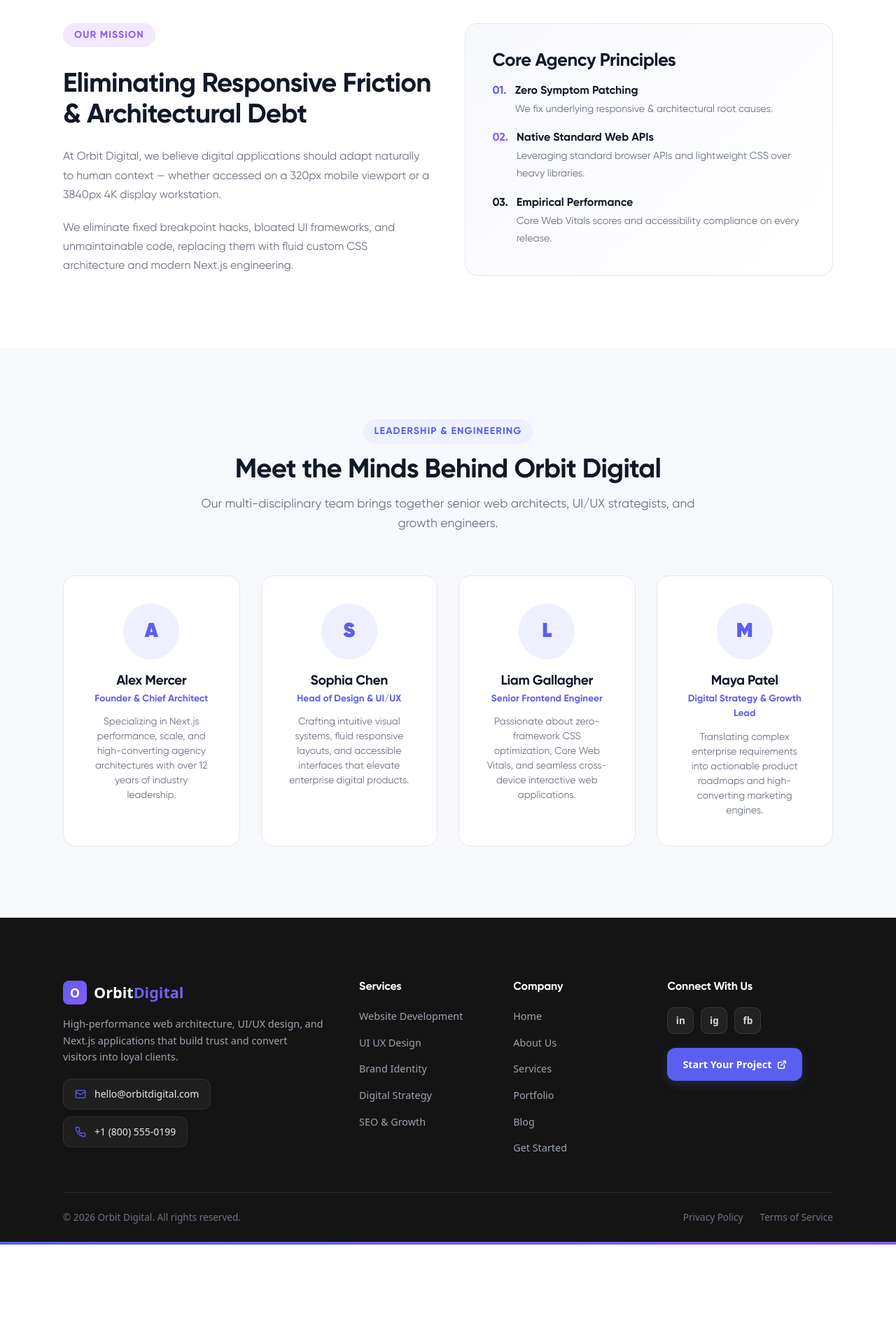
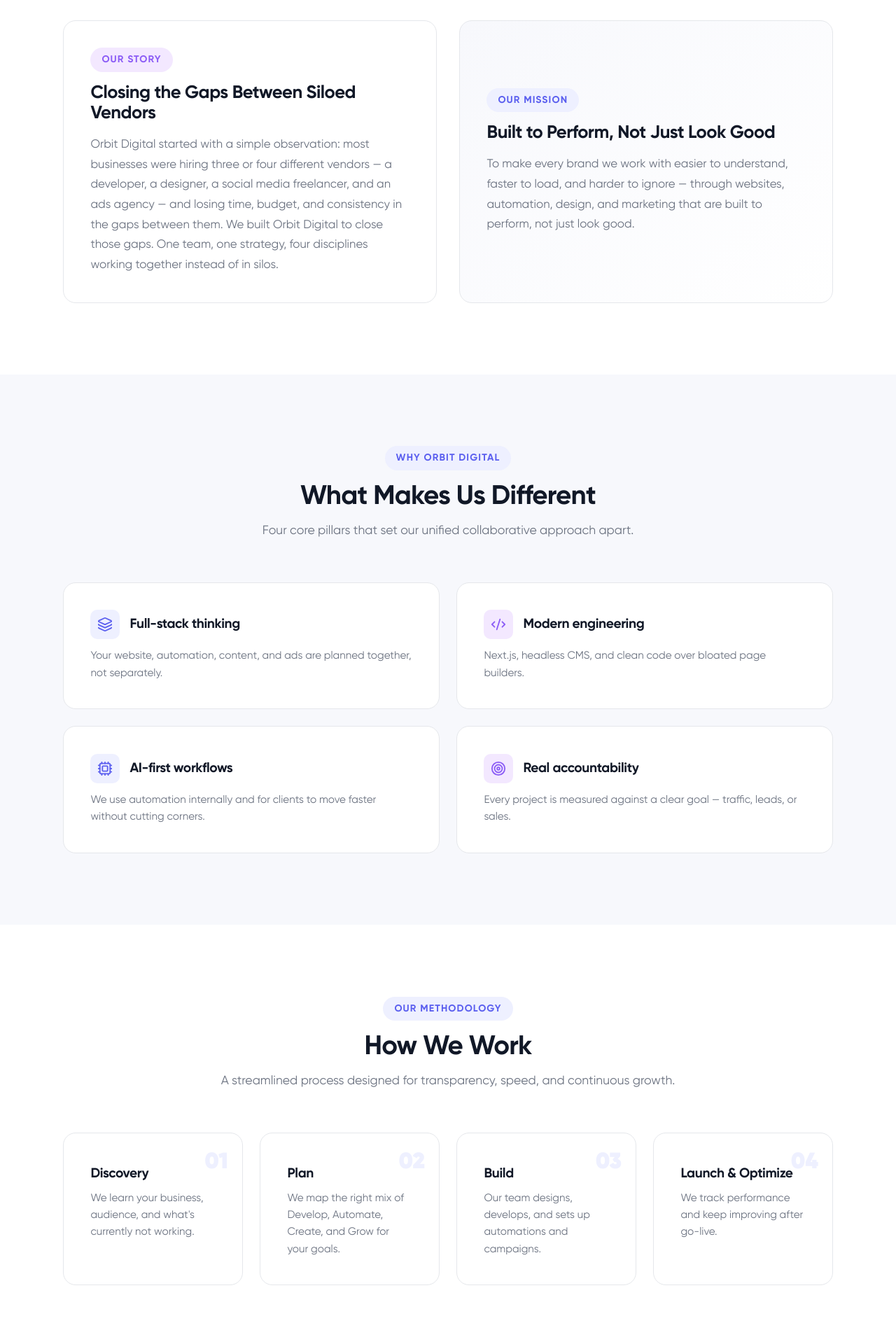
Before and after one commit to Muhammad-Hamza-webdev/orbit-digital, a Next.js app: page /about in a window 1280 px wide. Shown: the part 560-2480 px from the top of the page at 70% size. Before the commit the page ends 2338 px from the top, so only its background shows below. Built offline with nearby package versions, Linux system fonts and the light colour scheme.

Commit message:
Card Fix

```diff
--- a/src/app/about/page.js
+++ b/src/app/about/page.js
@@ -1,99 +1,216 @@
 import React from 'react';
 import Container from '../../components/Common/Container';
 import SectionHeading from '../../components/Common/SectionHeading';
+import Button from '../../components/Common/Button';
 import { teamData } from '../../data/team';
+import { Layers, Code2, Cpu, Target } from 'lucide-react';
 
 export const metadata = {
-  title: "About Us | Orbit Digital",
-  description: "Learn about Orbit Digital's mission, technical leadership team, and digital product architecture expertise.",
+  title: "About Orbit Digital | Web Development & Digital Marketing Team",
+  description: "Meet Orbit Digital — a full-service team building fast websites, AI-powered automation, creative content, and growth marketing for ambitious brands.",
+  openGraph: {
+    title: "About Orbit Digital | Web Development & Digital Marketing Team",
+    description: "Meet Orbit Digital — a full-service team building fast websites, AI-powered automation, creative content, and growth marketing for ambitious brands.",
+    url: "https://orbitdigital.app/about",
+    siteName: "Orbit Digital",
+    locale: "en_US",
+    type: "website",
+  },
 };
 
 export default function AboutPage() {
   return (
     <>
-      {/* About Hero */}
-      <section className="section section-bg-surface">
+      {/* 1. Page Heading Hero */}
+      <section className="section section-bg-surface text-center">
         <Container>
-          <div style={{ maxWidth: '800px', marginInline: 'auto', textAlign: 'center' }}>
-            <span className="section-badge">Who We Are</span>
-            <h1 className="heading-1" style={{ marginBlock: '16px 24px' }}>
-              We Are <span className="text-gradient">Orbit Digital</span>
+          <div style={{ maxWidth: '840px', marginInline: 'auto' }}>
+            <span className="section-badge">About Us</span>
+            <h1 className="heading-1" style={{ marginBlock: '16px 20px' }}>
+              We Are <span className="text-gradient">Orbit Digital</span>.
             </h1>
-            <p className="text-lead">
-              A boutique digital agency specializing in Next.js performance engineering, fluid responsive design systems, and enterprise cloud solutions.
+            <p className="text-lead" style={{ maxWidth: '720px', marginInline: 'auto' }}>
+              A full-service team building fast websites, AI-powered automation, creative content, and growth marketing for ambitious brands.
             </p>
           </div>
         </Container>
       </section>
 
-      {/* Mission & Vision */}
+      {/* 2. Our Story & Mission */}
       <section className="section">
         <Container>
-          <div className="grid grid-2" style={{ alignItems: 'center' }}>
-            <div>
-              <span className="section-badge section-badge-accent">Our Mission</span>
-              <h2 className="heading-2" style={{ marginBlock: '16px 24px' }}>
-                Eliminating Responsive Friction & Architectural Debt
+          <div className="grid grid-2" style={{ alignItems: 'stretch', gap: '32px' }}>
+            {/* Story Card */}
+            <div className="card" style={{ display: 'flex', flexDirection: 'column', justifyContent: 'center' }}>
+              <span className="section-badge section-badge-accent" style={{ alignSelf: 'flex-start', marginBottom: '16px' }}>
+                Our Story
+              </span>
+              <h2 className="heading-3" style={{ marginBottom: '16px' }}>
+                Closing the Gaps Between Siloed Vendors
               </h2>
-              <p style={{ color: 'var(--color-text-muted)', lineHeight: '1.7', marginBottom: '20px' }}>
-                At Orbit Digital, we believe digital applications should adapt naturally to human context — whether accessed on a 320px mobile viewport or a 3840px 4K display workstation.
-              </p>
-              <p style={{ color: 'var(--color-text-muted)', lineHeight: '1.7' }}>
-                We eliminate fixed breakpoint hacks, bloated UI frameworks, and unmaintainable code, replacing them with fluid custom CSS architecture and modern Next.js engineering.
+              <p style={{ color: 'var(--color-text-muted)', lineHeight: '1.7', fontSize: '1.05rem' }}>
+                Orbit Digital started with a simple observation: most businesses were hiring three or four different vendors — a developer, a designer, a social media freelancer, and an ads agency — and losing time, budget, and consistency in the gaps between them. We built Orbit Digital to close those gaps. One team, one strategy, four disciplines working together instead of in silos.
               </p>
             </div>
 
-            <div className="card" style={{ background: 'linear-gradient(135deg, var(--color-surface) 0%, #FFFFFF 100%)' }}>
-              <h3 className="heading-3" style={{ marginBottom: '16px' }}>Core Agency Principles</h3>
-              <ul style={{ display: 'flex', flexDirection: 'column', gap: '16px' }}>
-                <li style={{ display: 'flex', gap: '12px' }}>
-                  <span style={{ color: 'var(--color-primary)', fontWeight: 'bold' }}>01.</span>
-                  <div>
-                    <strong style={{ display: 'block' }}>Zero Symptom Patching</strong>
-                    <span style={{ fontSize: '0.9rem', color: 'var(--color-text-muted)' }}>We fix underlying responsive & architectural root causes.</span>
-                  </div>
-                </li>
-                <li style={{ display: 'flex', gap: '12px' }}>
-                  <span style={{ color: 'var(--color-accent)', fontWeight: 'bold' }}>02.</span>
-                  <div>
-                    <strong style={{ display: 'block' }}>Native Standard Web APIs</strong>
-                    <span style={{ fontSize: '0.9rem', color: 'var(--color-text-muted)' }}>Leveraging standard browser APIs and lightweight CSS over heavy libraries.</span>
-                  </div>
-                </li>
-                <li style={{ display: 'flex', gap: '12px' }}>
-                  <span style={{ color: 'var(--color-secondary)', fontWeight: 'bold' }}>03.</span>
-                  <div>
-                    <strong style={{ display: 'block' }}>Empirical Performance</strong>
-                    <span style={{ fontSize: '0.9rem', color: 'var(--color-text-muted)' }}>Core Web Vitals scores and accessibility compliance on every release.</span>
-                  </div>
-                </li>
-              </ul>
+            {/* Mission Card */}
+            <div className="card" style={{ display: 'flex', flexDirection: 'column', justifyContent: 'center', background: 'linear-gradient(135deg, var(--color-surface) 0%, #FFFFFF 100%)' }}>
+              <span className="section-badge" style={{ alignSelf: 'flex-start', marginBottom: '16px' }}>
+                Our Mission
+              </span>
+              <h2 className="heading-3" style={{ marginBottom: '16px' }}>
+                Built to Perform, Not Just Look Good
+              </h2>
+              <p style={{ color: 'var(--color-text-muted)', lineHeight: '1.7', fontSize: '1.05rem' }}>
+                To make every brand we work with easier to understand, faster to load, and harder to ignore — through websites, automation, design, and marketing that are built to perform, not just look good.
+              </p>
             </div>
           </div>
         </Container>
       </section>
 
-      {/* Team Section */}
+      {/* 3. What Makes Us Different */}
       <section className="section section-bg-surface">
         <Container>
           <SectionHeading
-            badge="Leadership & Engineering"
-            title="Meet the Minds Behind Orbit Digital"
-            description="Our multi-disciplinary team brings together senior web architects, UI/UX strategists, and growth engineers."
+            badge="Why Orbit Digital"
+            title="What Makes Us Different"
+            description="Four core pillars that set our unified collaborative approach apart."
             align="center"
           />
 
-          <div className="grid grid-4">
+          <div className="grid grid-2" style={{ gap: '24px' }}>
+            <div className="card card-hover">
+              <div style={{ display: 'flex', alignItems: 'center', gap: '14px', marginBottom: '12px' }}>
+                <div style={{ width: '42px', height: '42px', borderRadius: '10px', backgroundColor: 'var(--color-primary-light)', color: 'var(--color-primary)', display: 'flex', alignItems: 'center', justifyContent: 'center' }}>
+                  <Layers size={22} />
+                </div>
+                <h3 className="heading-4" style={{ margin: 0 }}>Full-stack thinking</h3>
+              </div>
+              <p style={{ color: 'var(--color-text-muted)', lineHeight: '1.6', fontSize: '0.95rem' }}>
+                Your website, automation, content, and ads are planned together, not separately.
+              </p>
+            </div>
+
+            <div className="card card-hover">
+              <div style={{ display: 'flex', alignItems: 'center', gap: '14px', marginBottom: '12px' }}>
+                <div style={{ width: '42px', height: '42px', borderRadius: '10px', backgroundColor: 'var(--color-accent-light)', color: 'var(--color-accent)', display: 'flex', alignItems: 'center', justifyContent: 'center' }}>
+                  <Code2 size={22} />
+                </div>
+                <h3 className="heading-4" style={{ margin: 0 }}>Modern engineering</h3>
+              </div>
+              <p style={{ color: 'var(--color-text-muted)', lineHeight: '1.6', fontSize: '0.95rem' }}>
+                Next.js, headless CMS, and clean code over bloated page builders.
+              </p>
+            </div>
+
+            <div className="card card-hover">
+              <div style={{ display: 'flex', alignItems: 'center', gap: '14px', marginBottom: '12px' }}>
+                <div style={{ width: '42px', height: '42px', borderRadius: '10px', backgroundColor: 'var(--color-primary-light)', color: 'var(--color-primary)', display: 'flex', alignItems: 'center', justifyContent: 'center' }}>
+                  <Cpu size={22} />
+                </div>
+                <h3 className="heading-4" style={{ margin: 0 }}>AI-first workflows</h3>
+              </div>
+              <p style={{ color: 'var(--color-text-muted)', lineHeight: '1.6', fontSize: '0.95rem' }}>
+                We use automation internally and for clients to move faster without cutting corners.
+              </p>
+            </div>
+
+            <div className="card card-hover">
+              <div style={{ display: 'flex', alignItems: 'center', gap: '14px', marginBottom: '12px' }}>
+                <div style={{ width: '42px', height: '42px', borderRadius: '10px', backgroundColor: 'var(--color-accent-light)', color: 'var(--color-accent)', display: 'flex', alignItems: 'center', justifyContent: 'center' }}>
+                  <Target size={22} />
+                </div>
+                <h3 className="heading-4" style={{ margin: 0 }}>Real accountability</h3>
+              </div>
+              <p style={{ color: 'var(--color-text-muted)', lineHeight: '1.6', fontSize: '0.95rem' }}>
+                Every project is measured against a clear goal — traffic, leads, or sales.
+              </p>
+            </div>
+          </div>
+        </Container>
+      </section>
+
+      {/* 4. How We Work */}
+      <section className="section">
+        <Container>
+          <SectionHeading
+            badge="Our Methodology"
+            title="How We Work"
+            description="A streamlined process designed for transparency, speed, and continuous growth."
+            align="center"
+          />
+
+          <div className="grid grid-4" style={{ gap: '24px' }}>
+            <div className="card card-hover" style={{ position: 'relative' }}>
+              <span style={{ fontSize: '2rem', fontWeight: '900', color: 'var(--color-primary-light)', position: 'absolute', top: '16px', right: '20px' }}>
+                01
+              </span>
+              <h3 className="heading-4" style={{ marginBottom: '12px', marginTop: '8px' }}>Discovery</h3>
+              <p style={{ color: 'var(--color-text-muted)', fontSize: '0.95rem', lineHeight: '1.6' }}>
+                We learn your business, audience, and what&apos;s currently not working.
+              </p>
+            </div>
+
+            <div className="card card-hover" style={{ position: 'relative' }}>
+              <span style={{ fontSize: '2rem', fontWeight: '900', color: 'var(--color-primary-light)', position: 'absolute', top: '16px', right: '20px' }}>
+                02
+              </span>
+              <h3 className="heading-4" style={{ marginBottom: '12px', marginTop: '8px' }}>Plan</h3>
+              <p style={{ color: 'var(--color-text-muted)', fontSize: '0.95rem', lineHeight: '1.6' }}>
+                We map the right mix of Develop, Automate, Create, and Grow for your goals.
+              </p>
+            </div>
+
+            <div className="card card-hover" style={{ position: 'relative' }}>
+              <span style={{ fontSize: '2rem', fontWeight: '900', color: 'var(--color-primary-light)', position: 'absolute', top: '16px', right: '20px' }}>
+                03
+              </span>
+              <h3 className="heading-4" style={{ marginBottom: '12px', marginTop: '8px' }}>Build</h3>
+              <p style={{ color: 'var(--color-text-muted)', fontSize: '0.95rem', lineHeight: '1.6' }}>
+                Our team designs, develops, and sets up automations and campaigns.
+              </p>
+            </div>
+
+            <div className="card card-hover" style={{ position: 'relative' }}>
+              <span style={{ fontSize: '2rem', fontWeight: '900', color: 'var(--color-primary-light)', position: 'absolute', top: '16px', right: '20px' }}>
+                04
+              </span>
+              <h3 className="heading-4" style={{ marginBottom: '12px', marginTop: '8px' }}>Launch &amp; Optimize</h3>
+              <p style={{ color: 'var(--color-text-muted)', fontSize: '0.95rem', lineHeight: '1.6' }}>
+                We track performance and keep improving after go-live.
+              </p>
+            </div>
+          </div>
+        </Container>
+      </section>
+
+      {/* 5. Meet the Team */}
+      <section className="section section-bg-surface">
+        <Container>
+          <SectionHeading
+            badge="Leadership & Expertise"
+            title="Meet the Team"
+            description="Real strategists, engineers, and creators dedicated to your project."
+            align="center"
+          />
+
+          <div className="grid grid-4" style={{ gap: '24px' }}>
             {teamData.map((member) => (
-              <div key={member.id} className="card card-hover" style={{ textAlign: 'center' }}>
-                <div style={{ width: '80px', height: '80px', borderRadius: '50%', backgroundColor: 'var(--color-primary-light)', color: 'var(--color-primary)', marginInline: 'auto', marginBottom: '20px', display: 'flex', alignItems: 'center', justifyContent: 'center', fontSize: '1.8rem', fontWeight: '800' }}>
-                  {member.name.charAt(0)}
+              <div key={member.id} className="card card-hover" style={{ display: 'flex', flexDirection: 'column', textAlign: 'center', padding: '24px' }}>
+                <div style={{ width: '96px', height: '96px', borderRadius: '50%', overflow: 'hidden', marginInline: 'auto', marginBottom: '18px', border: '3px solid var(--color-primary-light)' }}>
+                  <img
+                    src={member.image}
+                    alt={member.name}
+                    style={{ width: '100%', height: '100%', objectFit: 'cover' }}
+                    loading="lazy"
+                  />
                 </div>
                 <h3 className="heading-4" style={{ marginBottom: '4px' }}>{member.name}</h3>
                 <p style={{ fontSize: '0.85rem', color: 'var(--color-primary)', fontWeight: '700', marginBottom: '12px' }}>
                   {member.role}
                 </p>
-                <p style={{ fontSize: '0.875rem', color: 'var(--color-text-muted)', lineHeight: '1.5' }}>
+                <p style={{ fontSize: '0.875rem', color: 'var(--color-text-muted)', lineHeight: '1.5', marginTop: 'auto' }}>
                   {member.bio}
                 </p>
               </div>
@@ -101,6 +218,35 @@
           </div>
         </Container>
       </section>
+
+      {/* 6. Closing CTA */}
+      <section className="section">
+        <Container>
+          <div
+            className="card text-center"
+            style={{
+              padding: '60px 24px',
+              maxWidth: '900px',
+              marginInline: 'auto',
+              background: 'linear-gradient(135deg, #111827 0%, #1f2937 100%)',
+              color: '#ffffff',
+              borderRadius: '24px',
+              border: '1px solid #374151',
+              boxShadow: '0 20px 50px rgba(0,0,0,0.15)'
+            }}
+          >
+            <h2 className="heading-2" style={{ color: '#ffffff', marginBottom: '16px', maxWidth: '700px', marginInline: 'auto' }}>
+              Want a team that treats your project like their own? Let&apos;s talk.
+            </h2>
+            <p style={{ color: '#9ca3af', fontSize: '1.1rem', maxWidth: '600px', marginInline: 'auto', marginBottom: '32px' }}>
+              Whether you need a custom website, intelligent workflow automation, or full-funnel digital marketing, we&apos;re here to help.
+            </p>
+            <Button href="/contact" variant="accent" size="lg" className="frprotech-btn-pill">
+              Get in Touch ↗
+            </Button>
+          </div>
+        </Container>
+      </section>
     </>
   );
 }
--- a/src/components/Home/CardsStack.jsx
+++ b/src/components/Home/CardsStack.jsx
@@ -3,8 +3,8 @@
 import { useEffect, useRef } from 'react';
 import { cards } from '@/data/cards';
 
-const DESKTOP_PIN_TOPS = [100.75, 134.35, 167.95, 201.55, 236.15];
-const MOBILE_PIN_TOPS = [70, 83.6, 97.2, 110.8, 125.4];
+const DESKTOP_PIN_TOPS = [20, 50, 90, 120, 160];
+const MOBILE_PIN_TOPS = [70, 90, 100, 110, 130];
 
 const getPinTop = (index) => {
   if (typeof window !== 'undefined' && window.innerWidth < 768) {
@@ -39,7 +39,6 @@
               pin: true,
               pinSpacing: false,
               invalidateOnRefresh: true,
-              anticipatePin: 1,
             });
 
             if (index < cardEls.length - 1) {
--- a/src/data/team.js
+++ b/src/data/team.js
@@ -3,8 +3,8 @@
     id: "alex-mercer",
     name: "Alex Mercer",
     role: "Founder & Chief Architect",
-    bio: "Specializing in Next.js performance, scale, and high-converting agency architectures with over 12 years of industry leadership.",
-    avatar: "/assets/img/team/team-1.svg",
+    bio: "12+ years leading full-stack engineering and digital agency teams. Specializes in high-performance Next.js architectures, headless systems, and technical product strategy.",
+    image: "https://images.unsplash.com/photo-1507003211169-0a1dd7228f2d?auto=format&fit=crop&w=400&h=400&q=80",
     socials: {
       linkedin: "#",
       twitter: "#",
@@ -15,8 +15,8 @@
     id: "sophia-chen",
     name: "Sophia Chen",
     role: "Head of Design & UI/UX",
-    bio: "Crafting intuitive visual systems, fluid responsive layouts, and accessible interfaces that elevate enterprise digital products.",
-    avatar: "/assets/img/team/team-2.svg",
+    bio: "8+ years creating brand identities, design systems, and conversion-focused product interfaces that turn complex products into intuitive user experiences.",
+    image: "https://images.unsplash.com/photo-1573496359142-b8d87734a5a2?auto=format&fit=crop&w=400&h=400&q=80",
     socials: {
       linkedin: "#",
       dribbble: "#",
@@ -26,9 +26,9 @@
   {
     id: "liam-gallagher",
     name: "Liam Gallagher",
-    role: "Senior Frontend Engineer",
-    bio: "Passionate about zero-framework CSS optimization, Core Web Vitals, and seamless cross-device interactive web applications.",
-    avatar: "/assets/img/team/team-3.svg",
+    role: "Lead Automation & Full-Stack Engineer",
+    bio: "Full-stack engineer and automation specialist with deep experience in AI-assisted workflows, API integrations, and custom React/Next.js applications.",
+    image: "https://images.unsplash.com/photo-1500648767791-00dcc994a43e?auto=format&fit=crop&w=400&h=400&q=80",
     socials: {
       linkedin: "#",
       github: "#"
@@ -37,9 +37,9 @@
   {
     id: "maya-patel",
     name: "Maya Patel",
-    role: "Digital Strategy & Growth Lead",
-    bio: "Translating complex enterprise requirements into actionable product roadmaps and high-converting marketing engines.",
-    avatar: "/assets/img/team/team-4.svg",
+    role: "Performance Marketing & SEO Lead",
+    bio: "Data-driven growth strategist with over 7 years scaling organic search, multi-channel performance ad campaigns, and lead generation funnels.",
+    image: "https://images.unsplash.com/photo-1580489944761-15a19d654956?auto=format&fit=crop&w=400&h=400&q=80",
     socials: {
       linkedin: "#",
       twitter: "#"
```
Also changed, not shown: src/components/Home/ProcessSection.jsx (+11 -11 lines).
